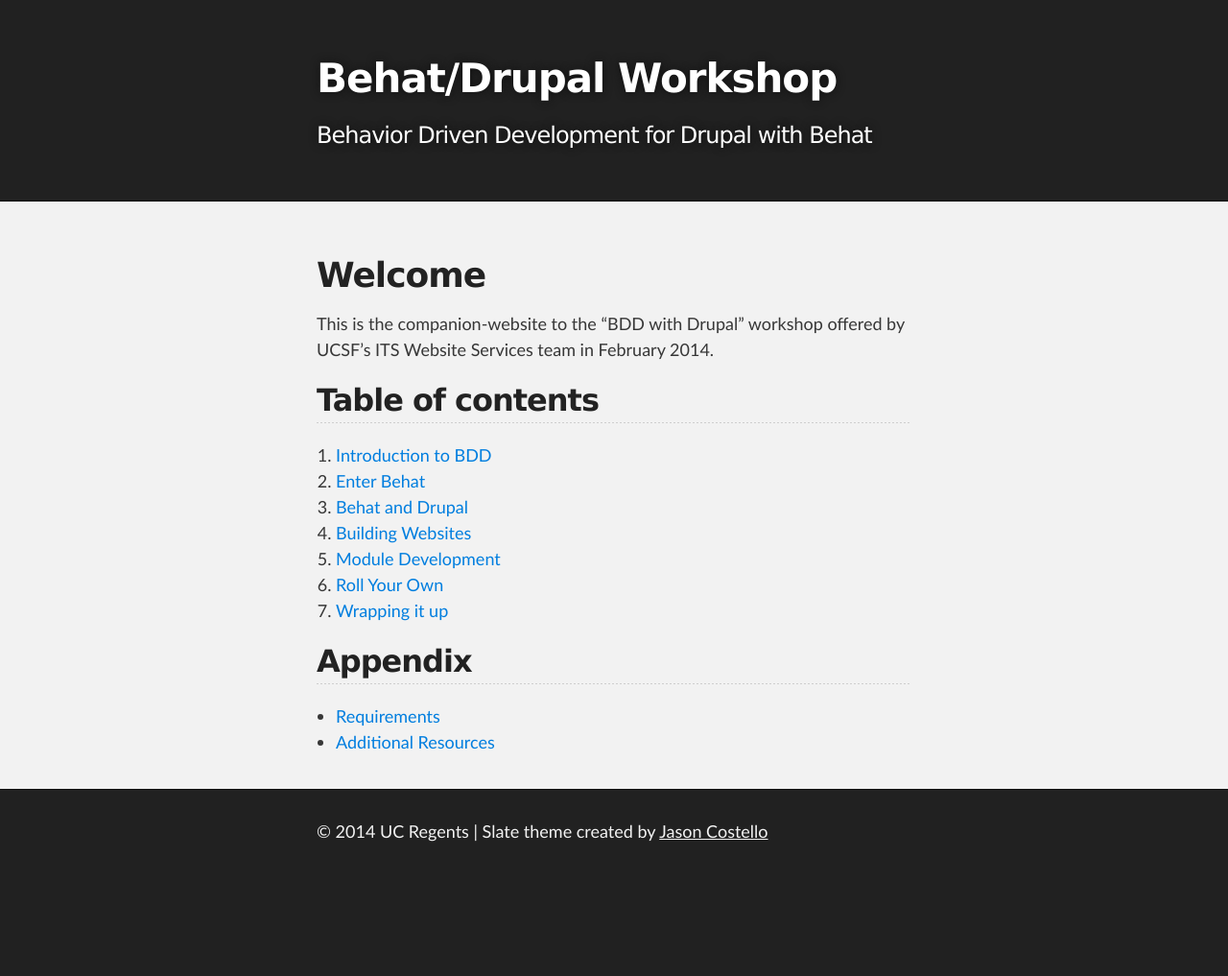
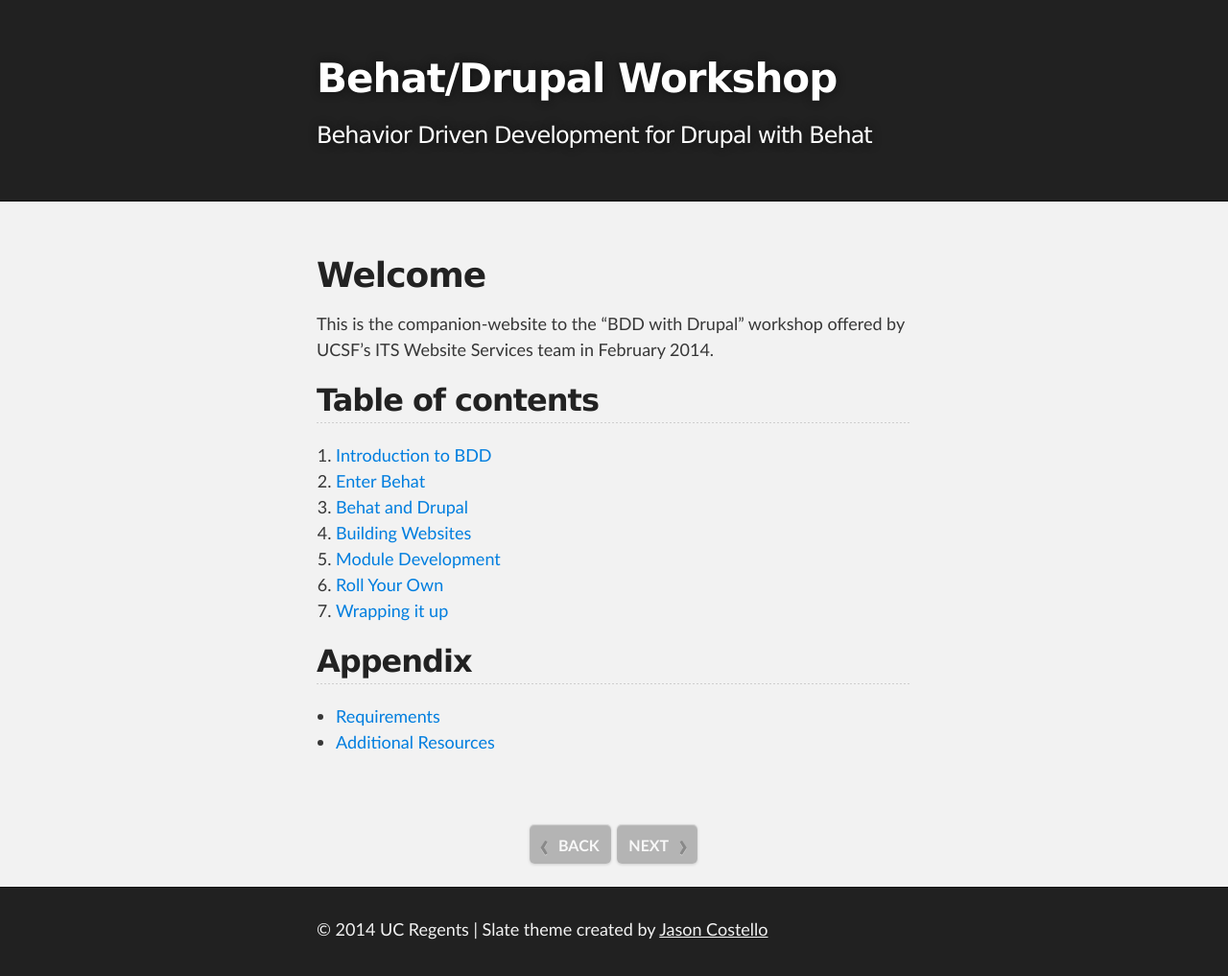
Before and after one commit to stopfstedt/behat-drupal-workshop, a Jekyll site: the page built from index.md, in a window 1280 px wide. Shown: the whole page at 96% size. Built offline with Jekyll 4.4.1, drawn with Linux system fonts in a browser that asks for light colours; Markdown is read by kramdown in place of the engine named in the settings; before the commit the page ends 915 px from its top, so only the background shows below that.

Commit message:
included custom stylesheet and navbar in the layout.

```diff
--- a/_layouts/default.html
+++ b/_layouts/default.html
@@ -7,6 +7,7 @@
     <meta name="description" content="Behat/Drupal Workshop" />
 
     <link rel="stylesheet" type="text/css" media="screen" href="stylesheets/stylesheet.css">
+    <link rel="stylesheet" type="text/css" media="screen" href="stylesheets/custom.css">
 
     <title>Behat/Drupal Workshop</title>
   </head>
@@ -26,6 +27,7 @@
     <div id="main_content_wrap" class="outer">
       <section id="main_content" class="inner">
         {{content}}
+        {% include nav.html %}
       </section>
     </div>
 
```
